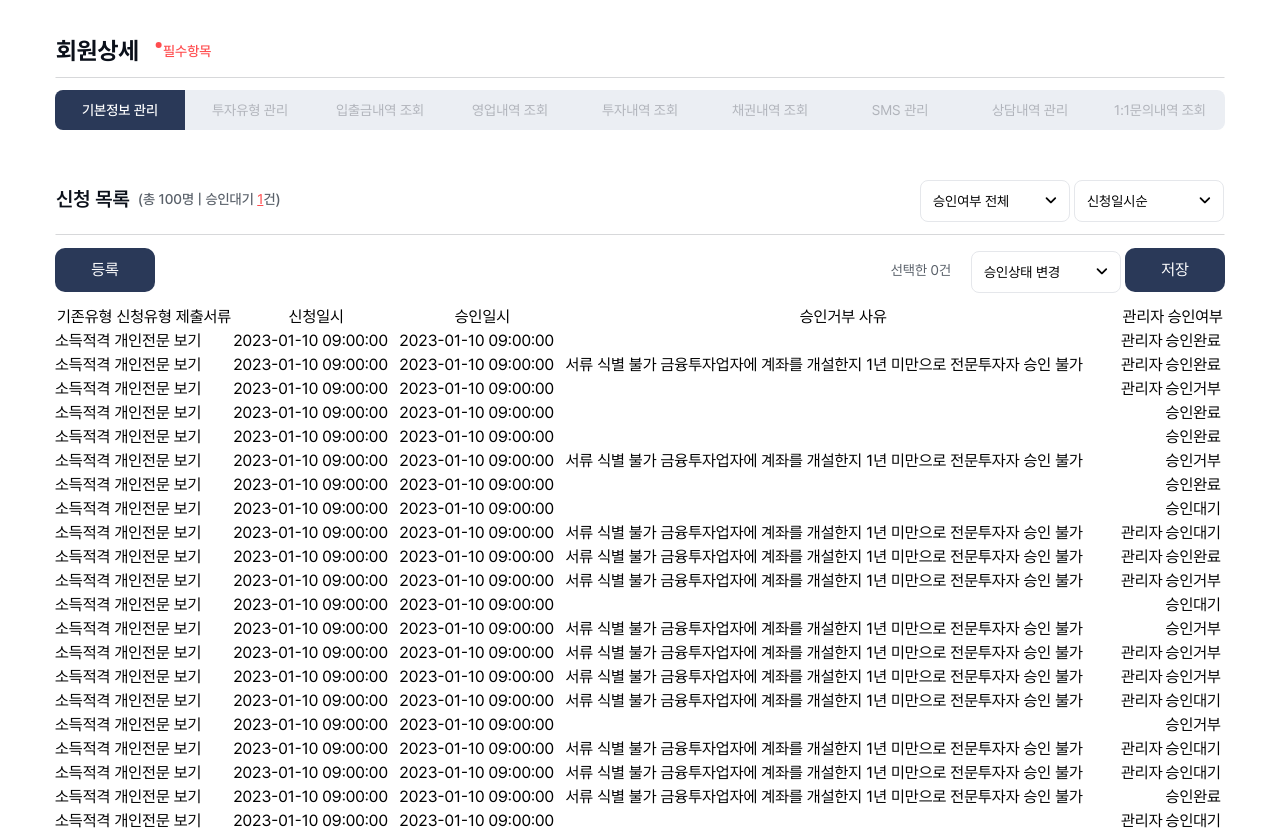
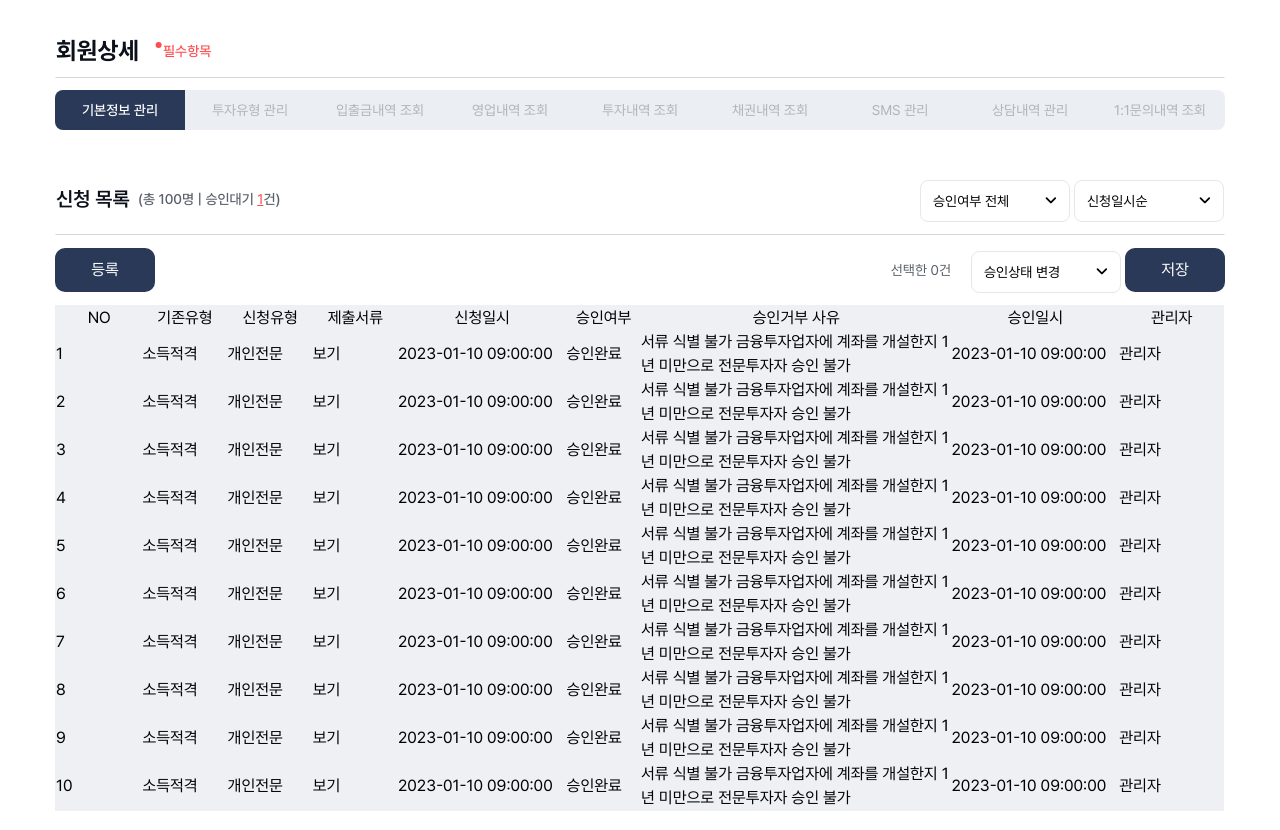
Before and after one commit to malinjr07/css-perfection, a React (Vite) app: page / in a window 1280 px wide. Shown: the top 830 px of the page. Built offline with nearby package versions, Linux system fonts and the light colour scheme.

Commit message:
table ongoing

```diff
--- a/src/components/Table.tsx
+++ b/src/components/Table.tsx
@@ -3,17 +3,24 @@ import tableData, { tableRow } from '../utils/tableData';
 
 const Table: FC = () => {
   return (
-    <table className='w-full overflow-x-auto'>
-      <thead>
-        {tableRow.map((item, id) => (
-          <th key={id}>{item}</th>
-        ))}
-      </thead>
-      <tbody>
-        {tableData.map((data) => (
-          <tr>
-            {Object.keys(data).map((heads) => (
-              <td>{data[heads] ? data[heads] : ''}</td>
+    <table className=''>
+      <tbody className='bg-[#EEF0F4] border border-transparent border-r-white table overflow-x-auto w-full'>
+        <tr className=''>
+          <th className='text-center' style={{ width: '100px' }}>
+            NO
+          </th>
+          {tableRow.map((item, id) => (
+            <th key={id} className='text-center' style={{ width: item.size }}>
+              {item.title}
+            </th>
+          ))}
+        </tr>
+
+        {tableData.map((data, id) => (
+          <tr key={id}>
+            <td>{id + 1}</td>
+            {Object.keys(data).map((heads, id) => (
+              <td key={id}>{data[heads].title ? data[heads].title : ''}</td>
             ))}
           </tr>
         ))}
--- a/src/utils/tableData.ts
+++ b/src/utils/tableData.ts
@@ -1,31 +1,34 @@
 import { tableDataType } from './types';
 
 const tableSingleData: tableDataType = {
-  기존유형: '소득적격',
-  신청유형: '개인전문',
-  제출서류: '보기',
-  신청일시: '2023-01-10 09:00:00',
-  승인일시: '2023-01-10 09:00:00',
+  기존유형: { title: '소득적격', size: '100px' },
+  신청유형: { title: '개인전문', size: '100px' },
+  제출서류: { title: '보기', size: '100px' },
+  신청일시: { title: '2023-01-10 09:00:00', size: '190px' },
+  승인여부: { title: '', size: '87px' },
+  '승인거부 사유': { title: '', size: '372px' },
+  승인일시: { title: '2023-01-10 09:00:00', size: '189px' },
+  관리자: { title: '', size: '124px' },
 };
 
 const tableData: tableDataType[] = [];
 let count = 1;
 
-while (count <= 1000) {
+while (count <= 10) {
   const status = Math.floor(Math.random() * 3);
   const manager = Math.floor(Math.random() * 2);
   const reason = Math.floor(Math.random() * 2);
 
   const tempObj = { ...tableSingleData };
 
-  tempObj['승인거부 사유'] =
+  tempObj['승인거부 사유'].title =
     reason === 1
       ? '서류 식별 불가 금융투자업자에 계좌를 개설한지 1년 미만으로 전문투자자 승인 불가'
       : '';
 
-  tempObj.관리자 = manager === 1 ? '관리자' : '';
+  tempObj.관리자.title = manager === 1 ? '관리자' : '';
 
-  tempObj.승인여부 =
+  tempObj.승인여부.title =
     status === 0
       ? '승인거부'
       : status === 1
@@ -38,14 +41,10 @@ while (count <= 1000) {
   count++;
 }
 
-const tableRow: string[] = [];
+const tableRow: { title: string; size: string }[] = [];
 
-tableData.forEach((el) => {
-  Object.keys(el).forEach((key) => {
-    if (!tableRow.includes(key)) {
-      tableRow.push(key);
-    }
-  });
+Object.keys(tableSingleData).forEach((key) => {
+  tableRow.push({ title: key, size: tableSingleData[key].size });
 });
 
 export default tableData;
--- a/src/utils/types.ts
+++ b/src/utils/types.ts
@@ -1,7 +1,7 @@
 export type selectOptionType = { title: string; value: string };
 
 export type tableDataType = {
-  [key: string]: string;
+  [key: string]: { title: string; size: string };
 };
 
 export type selectBoxProps = {
```
